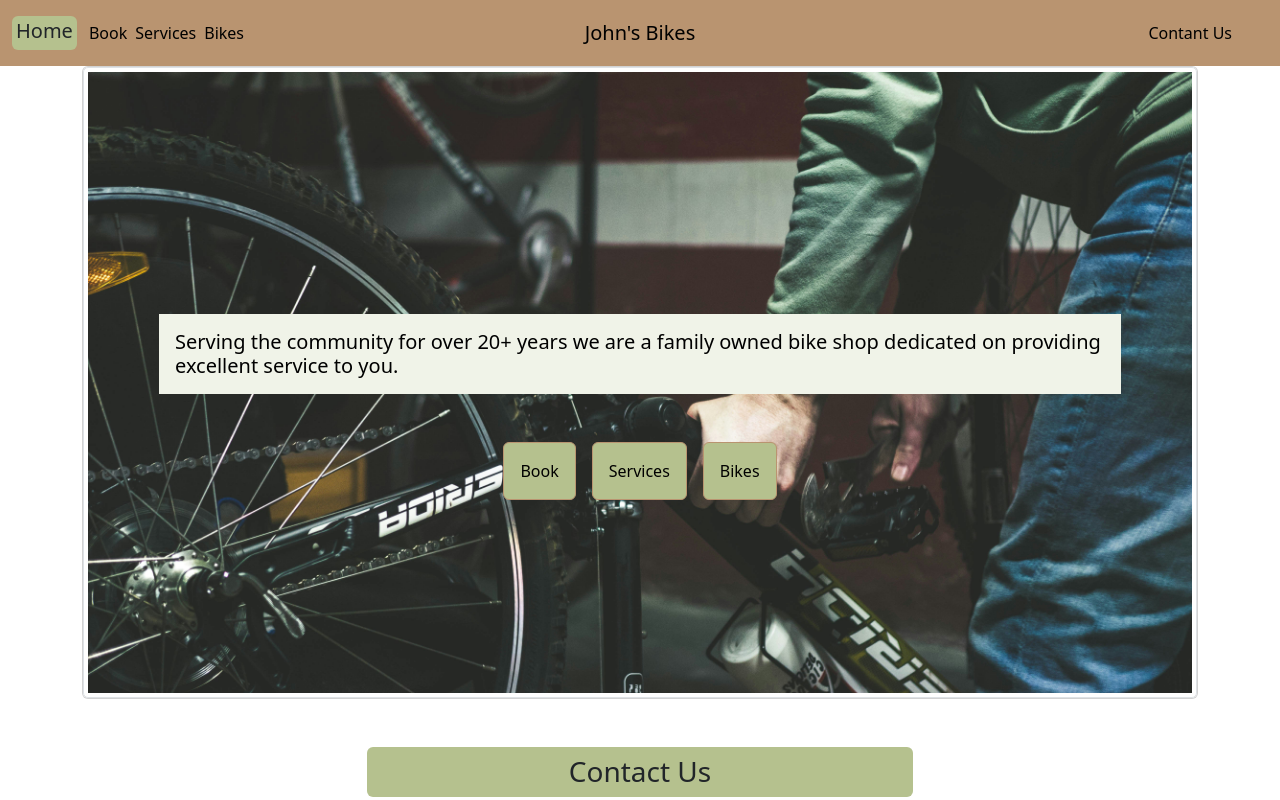
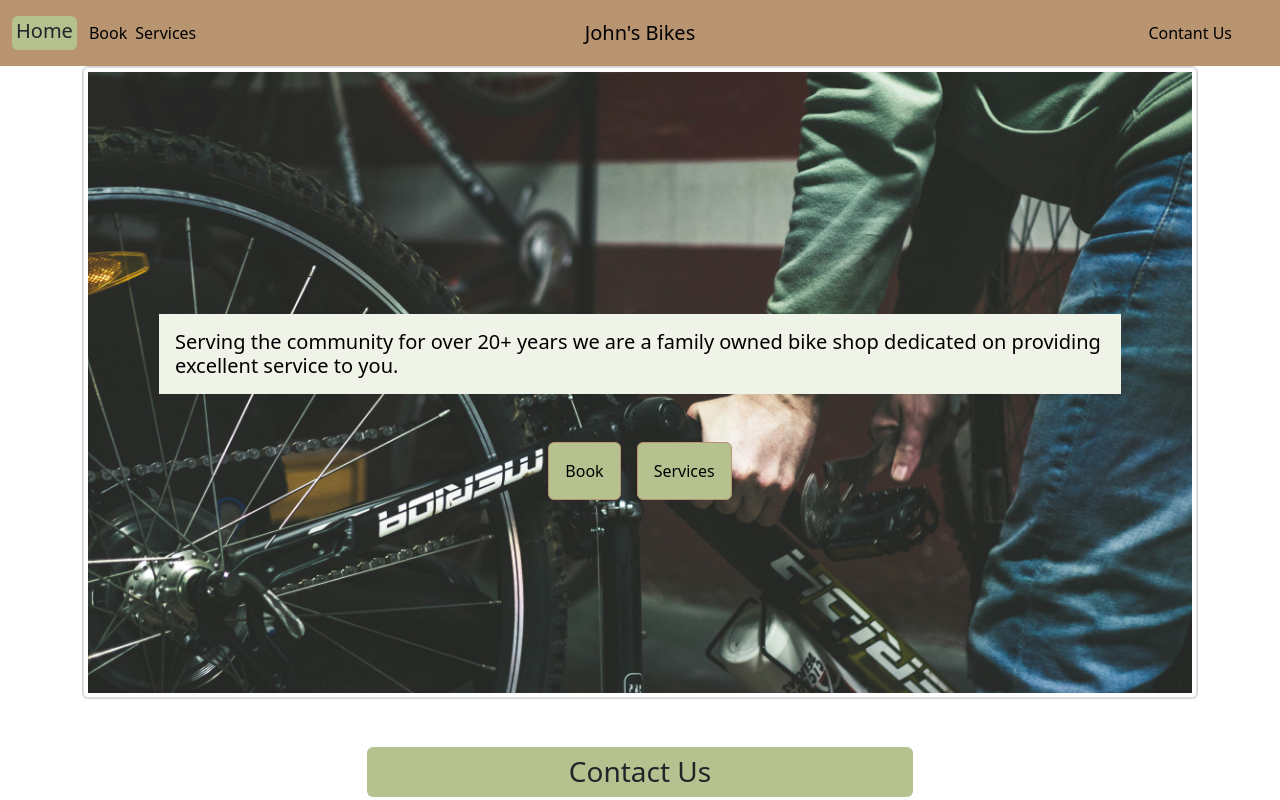
Before and after one commit to jcaro033/SEG-3135-Assignment2, a React (Vite) app: page / in a window 1280 px wide. Shown: the top 800 px of the page. Built offline with nearby package versions, Linux system fonts and the light colour scheme; a web font is replaced by a local one.

Commit message:
attempt fix images Final V-3

```diff
--- a/src/App.jsx
+++ b/src/App.jsx
@@ -39,7 +39,6 @@ function NavbarMain() {
                 <Link className='nav-link bg-secondary px-1 pb-1 me-2 fs-5 rounded' to='/'>Home</Link>
                 <Link className='nav-link text-black px-1 ' to='/Book'>Book</Link>
                 <Link className='nav-link text-black px-1' to='/Services'>Services</Link>
-                <Link className='nav-link text-black px-1' href="/">Bikes</Link>
                 <Navbar.Brand className='position-absolute start-50 translate-middle-x text-black'>John's Bikes</Navbar.Brand>
 
                <HashLink className='nav-link text-black  px-5 position-absolute end-0' to='/#Contact'>Contant Us</HashLink>
@@ -61,7 +60,6 @@ function Home(){
                        <Container className='text-center'>
                             <Button className='mx-2 p-3 bg-secondary'><Link className="nav-link text-black" to="/book">Book</Link></Button>
                             <Button className='mx-2 p-3 bg-secondary'><Link className="nav-link text-black" to="/Services">Services</Link></Button>
-                            <Button className='mx-2 p-3 bg-secondary'><Link className="nav-link text-black" to="/">Bikes</Link></Button>
                         </Container>
                     </Container>
                 </Card.ImgOverlay>
```
